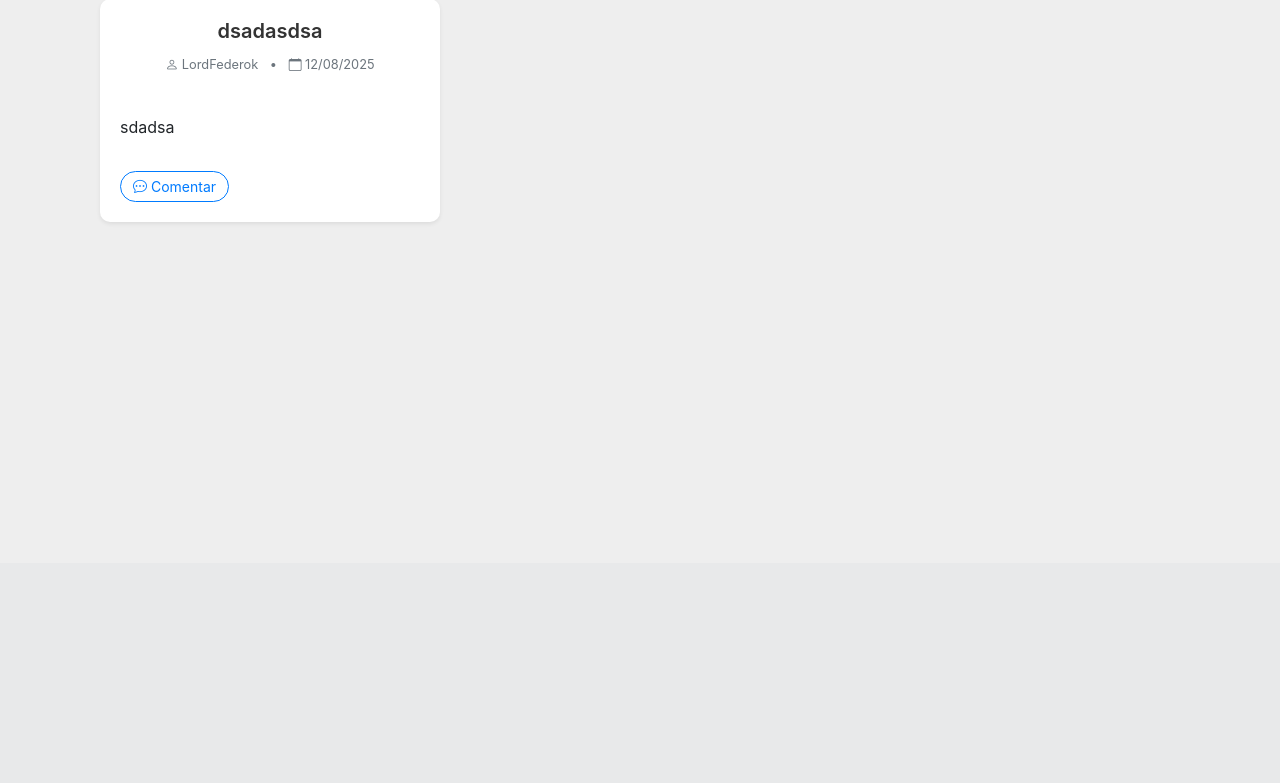
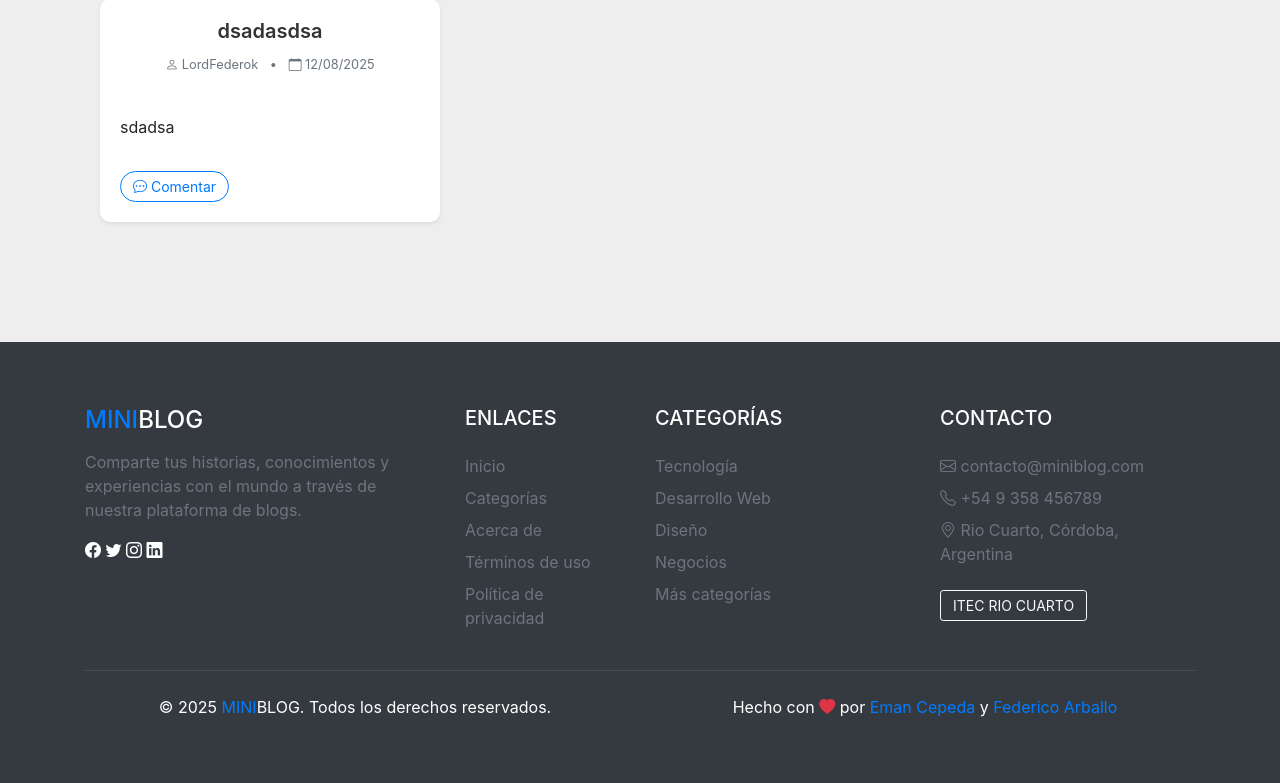
Before and after one commit to Emancc/EFI-Phyton-MiniBlog, a Flask app: page / in a window 1280 px wide. Shown: the part 237-1020 px from the top of the page. Before the commit the page ends 459 px from the top, so only its background shows below. Run offline with Flask 3, Linux system fonts and the light colour scheme; some libraries are stand-ins or nearby versions.

Commit message:
refactorizacion de template

```diff
--- a/templates/index.html
+++ b/templates/index.html
@@ -35,7 +35,7 @@
                       <div class="mt-3">
                           <div class="d-flex flex-wrap align-items-center gap-2">
                               <div class="me-2">
-                                  <a href="#" class="btn btn-sm btn-outline-primary rounded-pill position-relative">
+                                  <a href="{{ url_for('blog_detalle', blog_id=blog.id) }}#comments" class="btn btn-sm btn-outline-primary rounded-pill position-relative">
                                       <i class="bi bi-chat-dots me-1"></i> Comentar
                                       {% if blog.comment_count > 0 %}
                                       <span class="position-absolute top-0 start-100 translate-middle badge rounded-pill border border-white bg-warning text-dark">
@@ -48,12 +48,12 @@
 
                               {% if current_user.is_authenticated and current_user.id == blog.author.id %}
                               <div class="me-2">
-                                  <a href="#" class="btn btn-sm btn-outline-secondary rounded-pill mx-2" title="Editar">
+                                  <a href="{{ url_for('edit_blog', blog_id=blog.id) }}" class="btn btn-sm btn-outline-secondary rounded-pill mx-2" title="Editar">
                                       <i class="bi bi-pencil me-1"></i>Editar
                                   </a>
                               </div>
                               <div>
-                                  <form action="#" method="POST" class="d-inline" onsubmit="return confirm('¿Estás seguro de que quieres eliminar este blog?')">
+                                  <form action="{{ url_for('delete', blog_id=blog.id) }}" method="POST" class="d-inline" onsubmit="return confirm('¿Estás seguro de que quieres eliminar este blog?')">
                                       <button type="submit" class="btn btn-sm btn-outline-danger rounded-pill" title="Eliminar">
                                           <i class="bi bi-trash me-1"></i>Eliminar
                                       </button>
@@ -71,9 +71,9 @@
               <div class="alert alert-info text-center">
                   No hay blogs publicados todavía.
                   {% if current_user.is_authenticated %}
-                      <a href="#" class="alert-link">¡Crea el primero!</a>
+                      <a href="{{ url_for('crear_blog') }}" class="alert-link">¡Crea el primero!</a>
                   {% else %}
-                      <a href="#" class="alert-link">Inicia sesión</a> para crear un blog.
+                      <a href="{{ url_for('login') }}" class="alert-link">Inicia sesión</a> para crear un blog.
                   {% endif %}
               </div>
           </div>
--- a/templates/layout.html
+++ b/templates/layout.html
@@ -22,13 +22,13 @@
               <a id="links" class="nav-link" href="{{ url_for('index') }}">Inicio</a>
             </li>
             <li class="nav-item">
-              <a id="links" class="nav-link" href="#">Crear Blog</a>
+              <a id="links" class="nav-link" href="{{ url_for('crear_blog') }}">Crear Blog</a>
             </li>
             <li class="nav-item">
-              <a id="links" class="nav-link" href="#">Categorias</a>
+              <a id="links" class="nav-link" href="{{ url_for('categoria') }}">Categorias</a>
             </li>
             <li class="nav-item">
-              <a id="links" class="nav-link" href="#">Acerca de</a>
+              <a id="links" class="nav-link" href="{{ url_for('about') }}">Acerca de</a>
             </li>
           </ul>
           <ul class="navbar-nav ml-auto">
@@ -70,7 +70,73 @@
       {% block content %}{% endblock %}
       </div>
     </main>
+    <footer class="bg-dark text-white mt-5 w-100">
+      <div class="container py-5">
+        <div class="row g-4">
+          <!-- Logo y descripción -->
+          <div class="col-md-4 mb-4 mb-md-0">
+            <h4 class="d-flex align-items-center mb-3">
+              <span class="text-primary fw-bold">MINI</span>BLOG
+            </h4>
+            <p class="text-muted">Comparte tus historias, conocimientos y experiencias con el mundo a través de nuestra plataforma de blogs.</p>
+            <div class="social-links mt-3">
+              <a href="#" class="text-white me-3" title="Facebook"><i class="bi bi-facebook fs-5"></i></a>
+              <a href="#" class="text-white me-3" title="Twitter"><i class="bi bi-twitter fs-5"></i></a>
+              <a href="#" class="text-white me-3" title="Instagram"><i class="bi bi-instagram fs-5"></i></a>
+              <a href="#" class="text-white" title="LinkedIn"><i class="bi bi-linkedin fs-5"></i></a>
+            </div>
+          </div>
 
+          <!-- Enlaces rápidos -->
+          <div class="col-md-2 col-6 mb-4 mb-md-0">
+            <h5 class="text-uppercase mb-4">Enlaces</h5>
+            <ul class="list-unstyled">
+              <li class="mb-2"><a href="{{ url_for('index') }}" class="text-muted text-decoration-none">Inicio</a></li>
+              <li class="mb-2"><a href="{{ url_for('categoria') }}" class="text-muted text-decoration-none">Categorías</a></li>
+              <li class="mb-2"><a href="{{ url_for('about') }}" class="text-muted text-decoration-none">Acerca de</a></li>
+              <li class="mb-2"><a href="#" class="text-muted text-decoration-none">Términos de uso</a></li>
+              <li><a href="#" class="text-muted text-decoration-none">Política de privacidad</a></li>
+            </ul>
+          </div>
+
+          <!-- Categorías -->
+          <div class="col-md-3 col-6 mb-4 mb-md-0">
+            <h5 class="text-uppercase mb-4">Categorías</h5>
+            <ul class="list-unstyled">
+              <li class="mb-2"><a href="#" class="text-muted text-decoration-none">Tecnología</a></li>
+              <li class="mb-2"><a href="#" class="text-muted text-decoration-none">Desarrollo Web</a></li>
+              <li class="mb-2"><a href="#" class="text-muted text-decoration-none">Diseño</a></li>
+              <li class="mb-2"><a href="#" class="text-muted text-decoration-none">Negocios</a></li>
+              <li><a href="#" class="text-muted text-decoration-none">Más categorías</a></li>
+            </ul>
+          </div>
+
+          <!-- Contacto -->
+          <div class="col-md-3">
+            <h5 class="text-uppercase mb-4">Contacto</h5>
+            <ul class="list-unstyled text-muted">
+              <li class="mb-2"><i class="bi bi-envelope me-2"></i> contacto@miniblog.com</li>
+              <li class="mb-2"><i class="bi bi-telephone me-2"></i> +54 9 358 456789</li>
+              <li><i class="bi bi-geo-alt me-2"></i> Rio Cuarto, Córdoba, Argentina</li>
+            </ul>
+            <div class="mt-4">
+              <button class="btn btn-outline-light btn-sm">ITEC RIO CUARTO</button>
+            </div>
+          </div>
+        </div>
+
+        <hr class="mt-4 mb-4" style="border-color: rgba(255,255,255,0.1);">
+
+        <div class="row align-items-center">
+          <div class="col-md-6 text-center text-md-start mb-3 mb-md-0">
+            <p class="mb-0">&copy; 2025 <span class="text-primary">MINI</span>BLOG. Todos los derechos reservados.</p>
+          </div>
+          <div class="col-md-6 text-center text-md-end">
+            <p class="mb-0">Hecho con <i class="bi bi-heart-fill text-danger"></i> por <a href="#" class="text-decoration-none text-primary">Eman Cepeda</a> y <a href="#" class="text-decoration-none text-primary">Federico Arballo</a></p>
+          </div>
+        </div>
+      </div>
+    </footer>
 
     <!-- Optional JavaScript -->
     <!-- jQuery first, then Popper.js, then Bootstrap JS -->
```
Also changed, not shown: migrations/versions/fbbe59a7ab1c_.py (deleted, +0 -36 lines), instance/blog.db (added).
